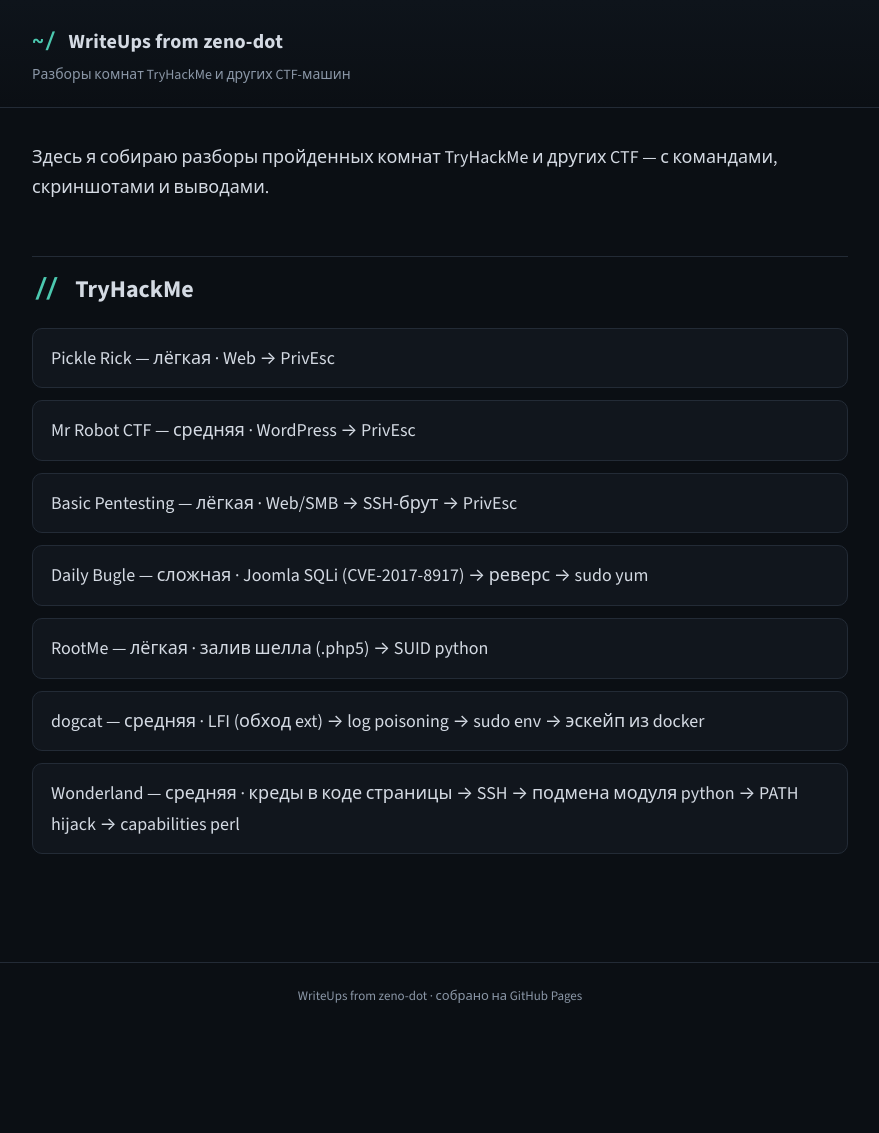
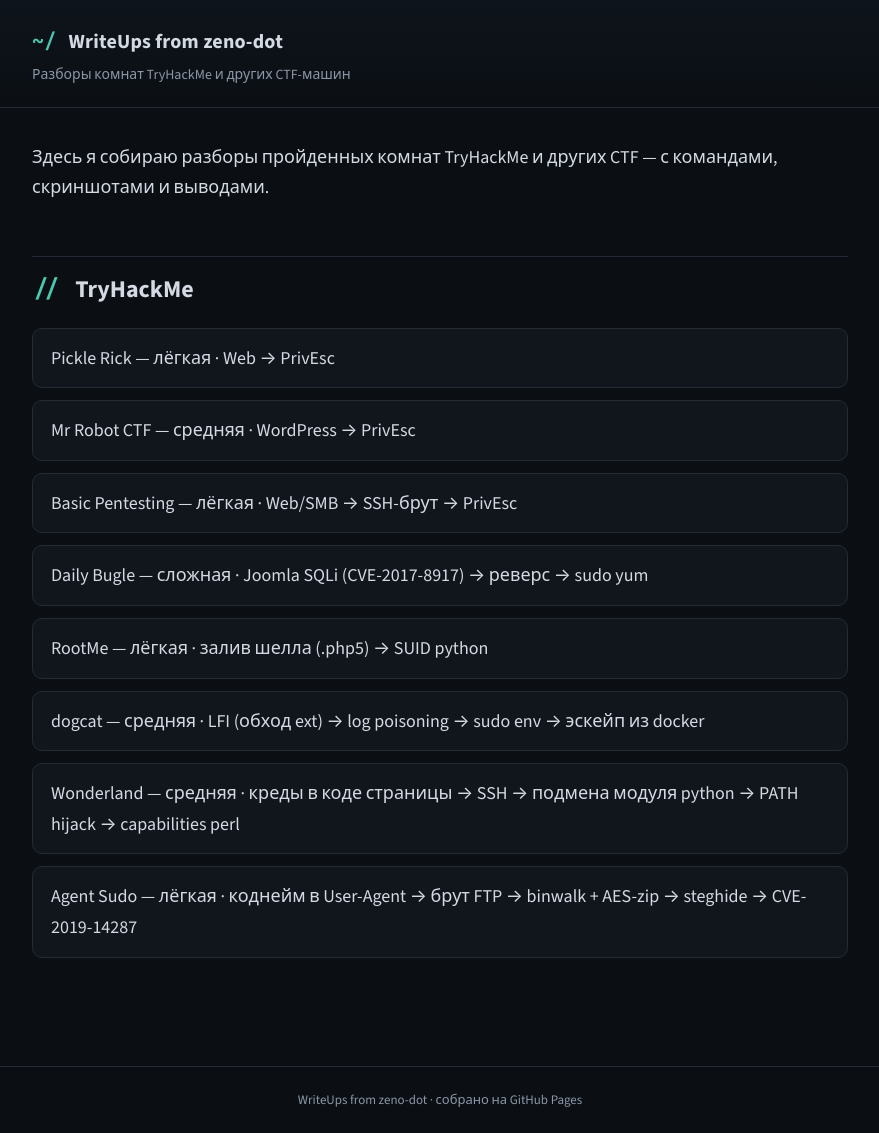
Before and after one commit to zeno-dot/WriteUp-from-zeno-dot, a Jekyll site: the page built from index.md, in a window 1280 px wide and 1133 px high. Shown: the whole window, without its empty margins (200-1079 px from the left). Built offline with Jekyll 4.4.1, drawn with Linux system fonts in a browser that asks for light colours.

Commit message:
Add new entry for 'Agent Sudo' write-up

```diff
--- a/index.md
+++ b/index.md
@@ -14,4 +14,5 @@ title: WriteUps
 <li><a href="THM/RootMe/WriteUp.html">RootMe — лёгкая · залив шелла (.php5) → SUID python</a></li>
 <li><a href="THM/dogcat/WriteUp.html">dogcat — средняя · LFI (обход ext) → log poisoning → sudo env → эскейп из docker</a></li>
 <li><a href="THM/Wonderland/WriteUp.html">Wonderland — средняя · креды в коде страницы → SSH → подмена модуля python → PATH hijack → capabilities perl</a></li>
+<li><a href="THM/Agent-Sudo/WriteUp.html">Agent Sudo — лёгкая · коднейм в User-Agent → брут FTP → binwalk + AES-zip → steghide → CVE-2019-14287</a></li>
 </ul>
```
